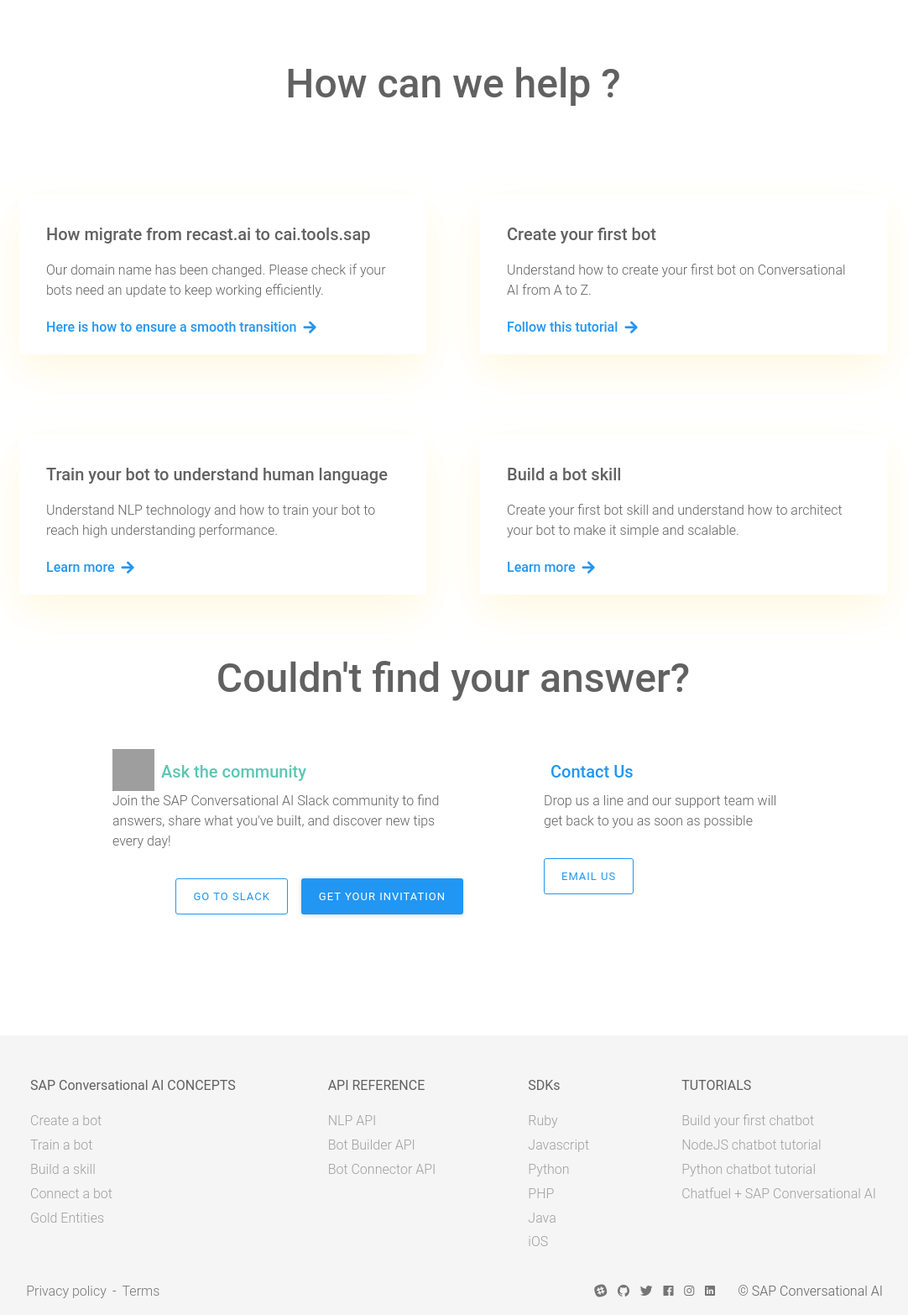
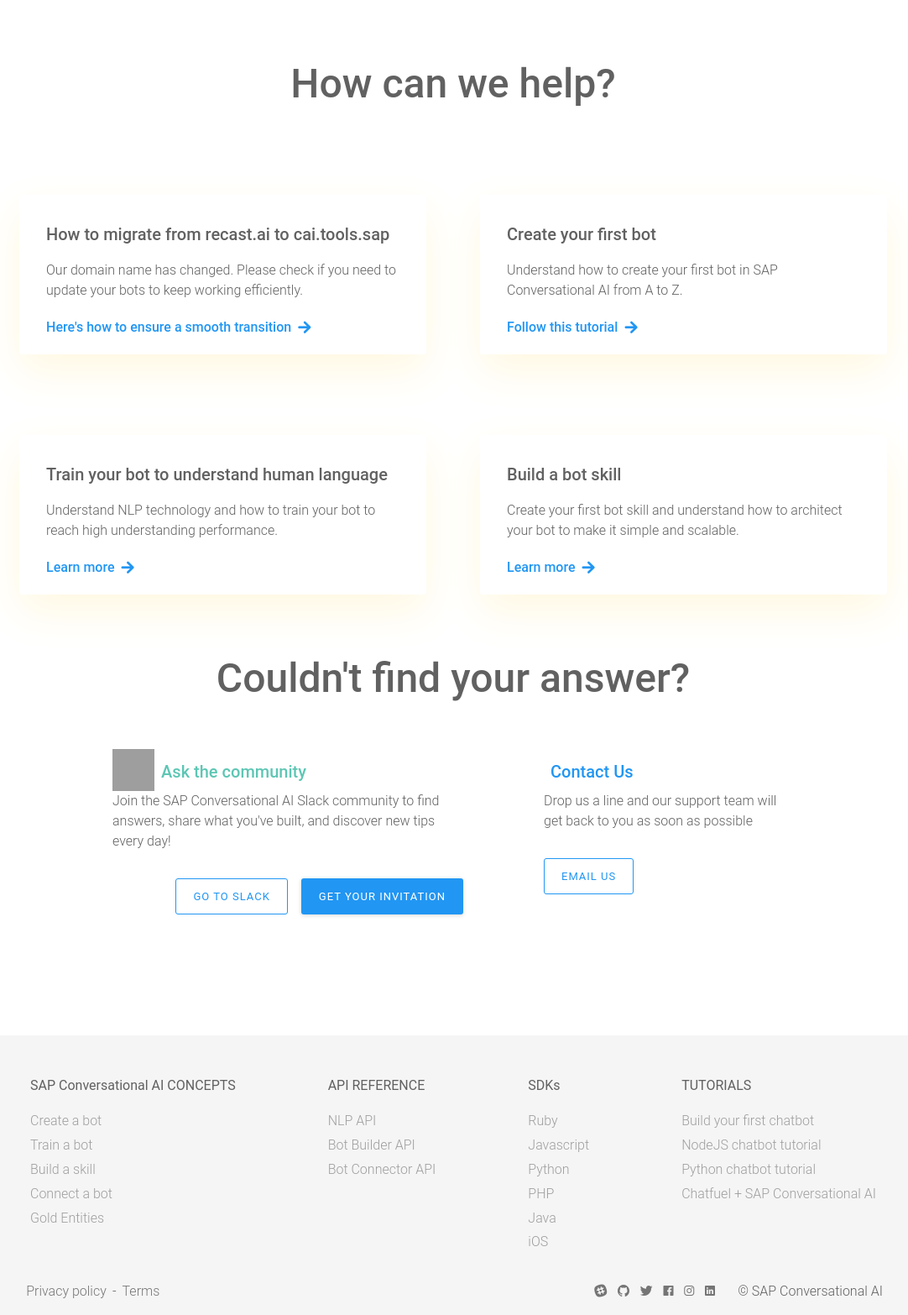
Before and after one commit to SAP-archive/docs, a Jekyll site: the page built from index.md, in a window 1280 px wide. Shown: the part 434-2000 px from the top of the page at 84% size, without its empty margins (100-1182 px from the left). Built offline with Jekyll 4.4.1, drawn with Linux system fonts in a browser that asks for light colours; nearby versions of some CDN libraries; comment, search, counter and statistics services are not loaded; grey boxes are pictures that could not be loaded.

Commit message:
Update home.html
I corrected some minor grammar.

```diff
--- a/_layouts/home.html
+++ b/_layouts/home.html
@@ -34,20 +34,20 @@
   </div>
 
   <div class='Home-content flex flex-center flex-content-center flex-column'>
-    <h1 class='title mt4 mb4'>How can we help ?</h1>
+    <h1 class='title mt4 mb4'>How can we help?</h1>
 
     <div class='cardContent flex flex-wrap flex-center flex-content-center mb3'>
       <a href='https://cai.tools.sap/blog/how-to-migrate-your-bot'>
         <div class='card rounded p3 m3'>
           <div class='card-title mb2'>
-            How migrate from recast.ai to cai.tools.sap
+            How to migrate from recast.ai to cai.tools.sap
           </div>
           <div class='card-description mb2'>
-            Our domain name has been changed. Please check if your bots need an update to keep working efficiently.
+            Our domain name has changed. Please check if you need to update your bots to keep working efficiently.
           </div>
 
           <div class='card-goTo flex flex-center'>
-            <span>Here is how to ensure a smooth transition</span>
+            <span>Here's how to ensure a smooth transition</span>
             <span class='icon ion-md-arrow-round-forward ml1'/>
           </div>
 
@@ -60,7 +60,7 @@
             Create your first bot
           </div>
           <div class='card-description mb2'>
-            Understand how to create your first bot on Conversational AI from A to Z.
+            Understand how to create your first bot in SAP Conversational AI from A to Z.
           </div>
 
           <div class='card-goTo flex flex-center'>
```
